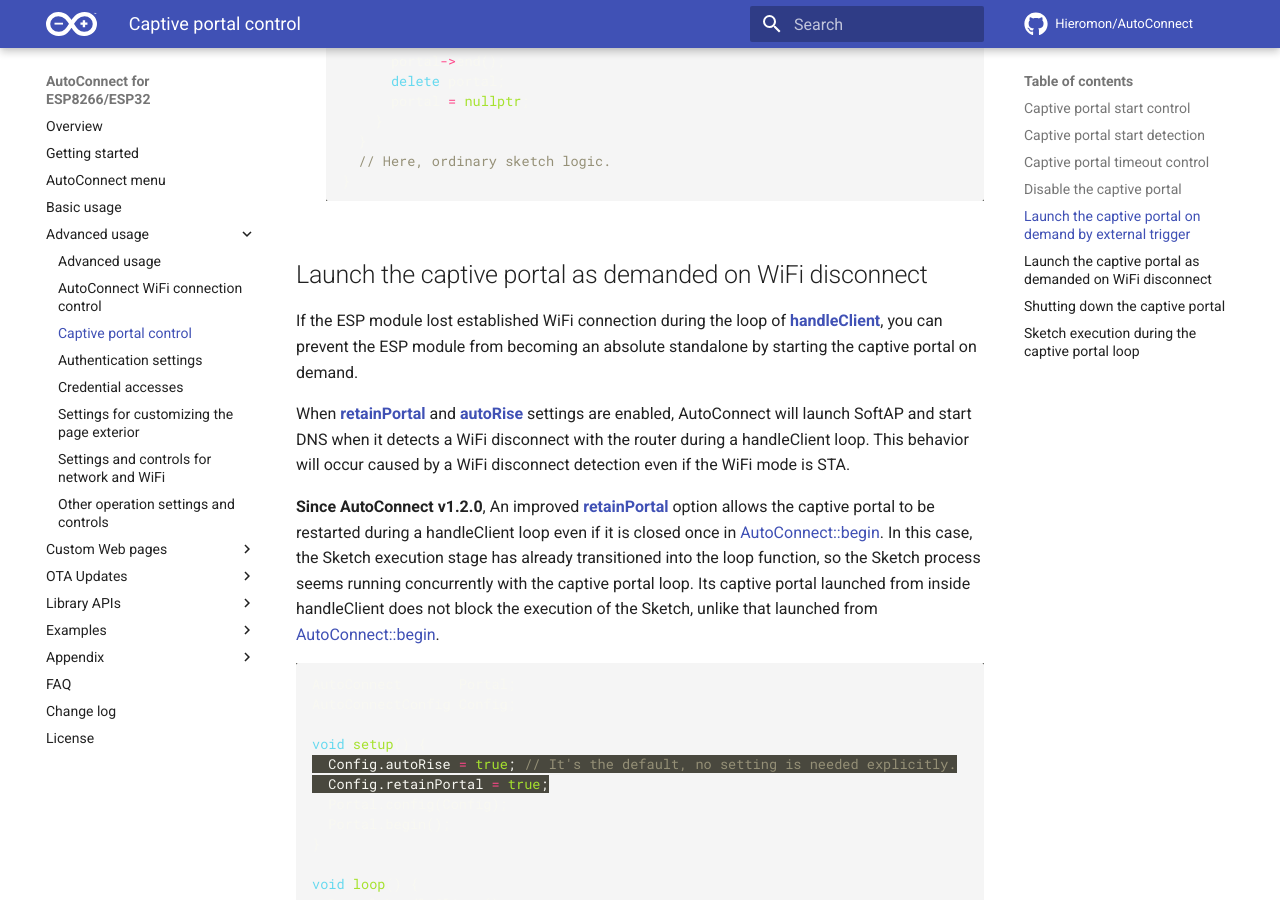
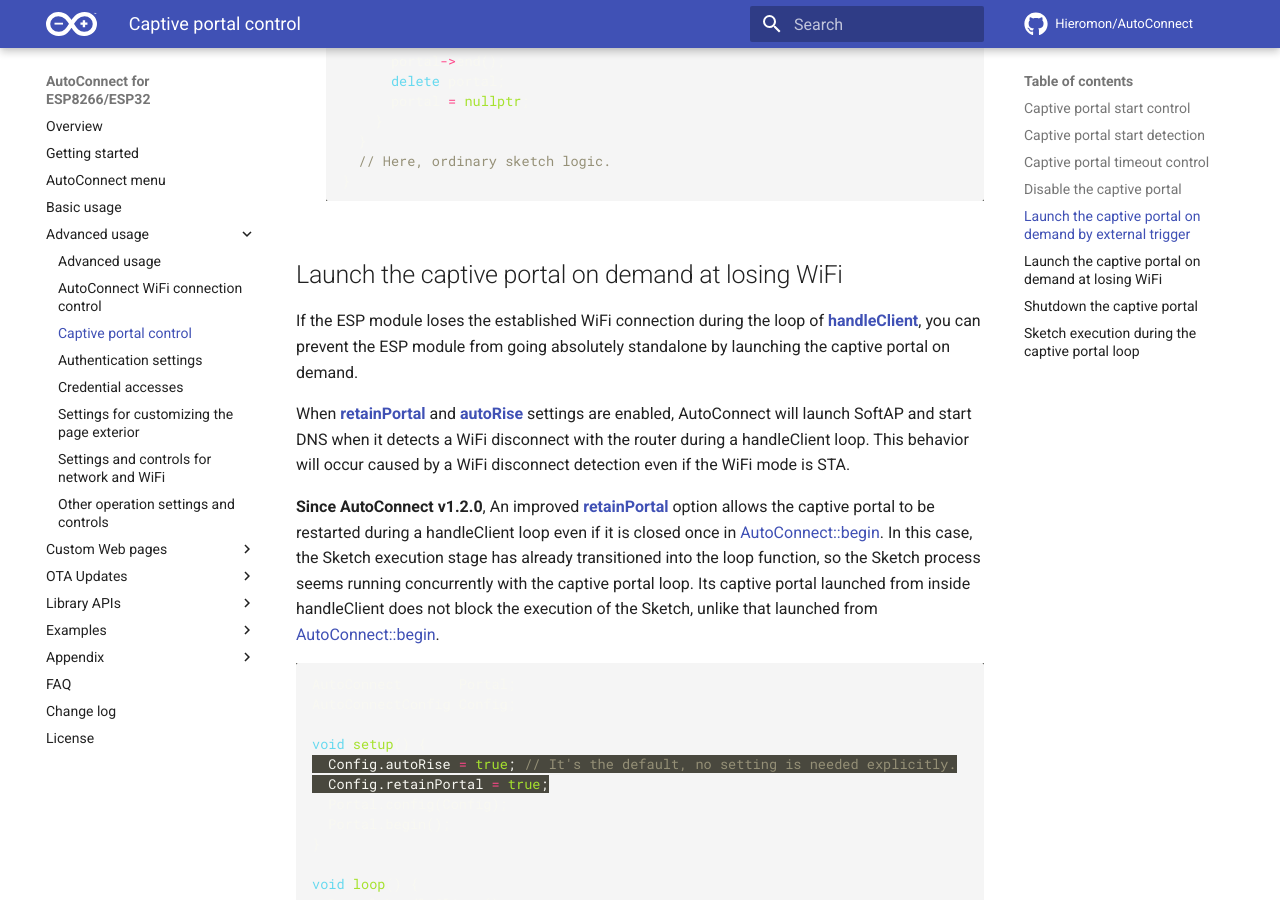
Before and after one commit to Hieromon/AutoConnect, an MkDocs documentation site: the page built from mkdocs/adcpcontrol.md, in a window 1280 px wide and 900 px high, scrolled down 7141 px. Built offline with MkDocs 1.6.1 and Material for MkDocs 9.7.7, drawn with Linux system fonts in a browser that asks for light colours; nearby versions of some CDN libraries; comment, search, counter and statistics services are not loaded; some of the changed text lies outside the part shown.

Commit message:
Changes section titles

````diff
--- a/mkdocs/adcpcontrol.md
+++ b/mkdocs/adcpcontrol.md
@@ -5,8 +5,8 @@
 - [Captive portal timeout control](#captive-portal-timeout-control)
 - [Disable the captive portal](#disable-the-captive-portal)
 - [Launch the captive portal on demand by external trigger](#launch-the-captive-portal-on-demand-by-external-trigger)
-- [Launch the captive portal as demanded on WiFi disconnect](#launch-the-captive-portal-as-demanded-on-wifi-disconnect)
-- [Shutting down the captive portal](#shutting-down-the-captive-portal)
+- [Launch the captive portal on demand at losing WiFi](#launch-the-captive-portal-on-demand-at-losing-wifi)
+- [Shutdown the captive portal](#shutdown-the-captive-portal)
 - [Sketch execution during the captive portal loop](#sketch-execution-during-the-captive-portal-loop)
 
 ## Captive portal start control
@@ -281,9 +281,9 @@
     }
     ```
 
-## Launch the captive portal as demanded on WiFi disconnect
+## Launch the captive portal on demand at losing WiFi
 
-If the ESP module lost established WiFi connection during the loop of [**handleClient**](api.md#handleclient), you can prevent the ESP module from becoming an absolute standalone by starting the captive portal on demand.
+If the ESP module loses the established WiFi connection during the loop of [**handleClient**](api.md#handleclient), you can prevent the ESP module from going absolutely standalone by launching the captive portal on demand.
 
 When [**retainPortal**](apiconfig.md#retainportal) and [**autoRise**](apiconfig.md#autorise) settings are enabled, AutoConnect will launch SoftAP and start DNS when it detects a WiFi disconnect with the router during a handleClient loop. This behavior will occur caused by a WiFi disconnect detection even if the WiFi mode is STA.
 
@@ -376,7 +376,7 @@
 !!!info "Stopped SoftAP is still displayed"
     After SoftAP stopped, there is a time lag before it disappears from the detected access points list on the client device.
 
-## Shutting down the captive portal
+## Shutdown the captive portal
 
 There is some complexity in the conditions under which AutoConnect shuts down the captive portal. Making a sketch that activates SoftAP only when needed can seem tedious.
 But there is a reason why. Even if AutoConnect could establish a connection using a captive portal, your cell phone as a client device would still have to keep connected to the ESP module-generated SoftAP in order to send the page for notifying the connection successful to a user. At that point, your client device that opened the captive portal still needs a connection with SoftAP.
````
Also changed, not shown: mkdocs/adconnection.md (+3 -3 lines).
